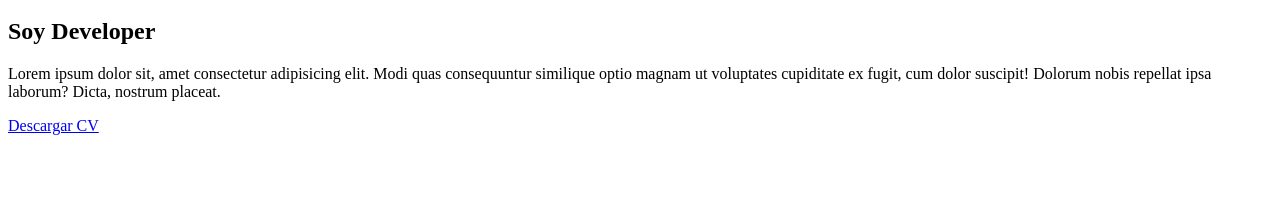
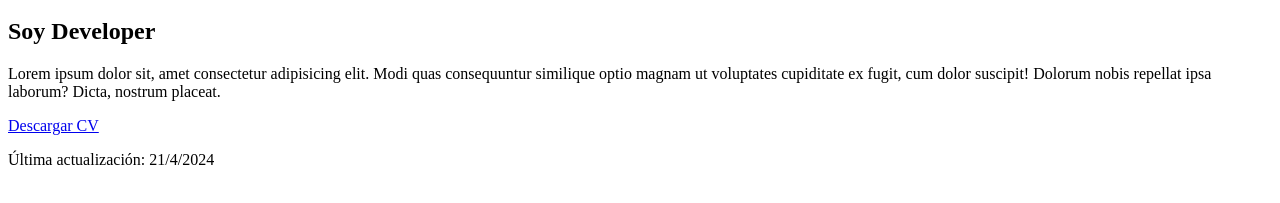
Before and after one commit to WolfWilson/informatorio2024-will, a plain HTML site: page Portfolio-web/index.html in a window 1280 px wide. Shown: the part 123-326 px from the top of the page. Drawn offline with Linux system fonts and the light colour scheme.

Commit message:
set date function

```diff
--- a/Portfolio-web/index.html
+++ b/Portfolio-web/index.html
@@ -11,6 +11,18 @@
     <link rel="preconnect" href="https://fonts.googleapis.com">
 <link rel="preconnect" href="https://fonts.gstatic.com" crossorigin>
 <link href="https://fonts.googleapis.com/css2?family=Roboto:ital,wght@0,300;0,400;0,500;0,700;0,900;1,300;1,400;1,500;1,700;1,900&display=swap" rel="stylesheet">
+
+<script>
+    document.addEventListener("DOMContentLoaded", function(){
+        var fecha = new Date();
+        var ano = fecha.getFullYear();
+        var mes = fecha.getMonth();
+        var dia = fecha.getDate();
+        <!--concantenación de las variables que obtienen el dia, mes y año de la máquina-->
+        var fechaActual = dia + '/' + mes + '/' + ano;
+        var elementoFecha = document.getElementById("fecha_act");
+        elementoFecha.innerHTML = 'Última actualización: ' + fechaActual})
+</script>
 
 </head>
 <body>
@@ -49,7 +61,15 @@
             </section>
 
 
+
         </main>
+
+        <footer>
+            <div class="d-flex p-2">
+                <p id="fecha_act"></p>
+            </div>
+
+        </footer>
 
 </body>
 </html>
```
